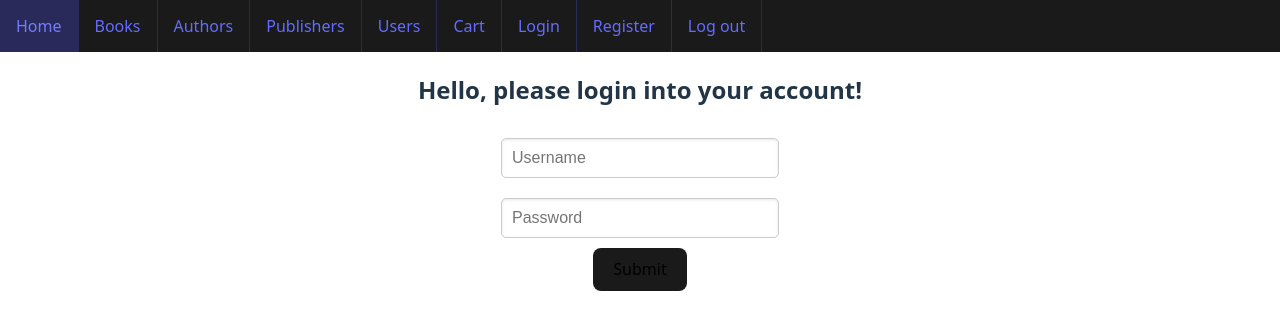
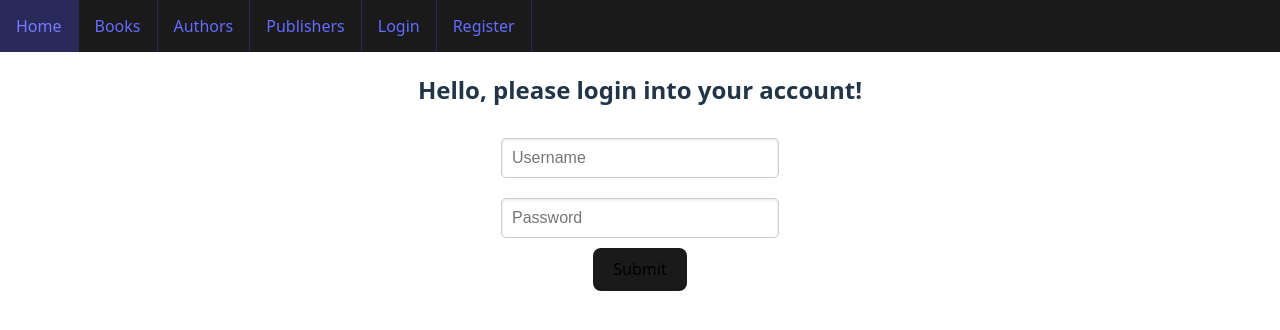
Before and after one commit to l7aur/Library-Management-System, a React (Vite) app in the folder frontend/: page /login in a window 1280 px wide. Shown: the top 330 px of the page. Built offline with nearby package versions, Linux system fonts and the light colour scheme.

Commit message:
nontrivial workflow

```diff
--- a/frontend/src/components/MyNavbar.tsx
+++ b/frontend/src/components/MyNavbar.tsx
@@ -5,8 +5,8 @@ import {
 import "./MyNavbar.css"
 import {useAuth} from "../config/globalState.tsx";
 
-const MyNavbar = () => {
-    const {logout} = useAuth();
+function MyNavbar () {
+    const {isAuthenticated, user, logout} = useAuth();
 
     return (
         <ul className="my_navbar_container">
@@ -22,21 +22,31 @@ const MyNavbar = () => {
             <li>
                 <a href={PUBLISHERS_PATH}>Publishers</a>
             </li>
+            {(isAuthenticated && user != null && user.role == "ADMIN") &&
                 <li>
                     <a href={APP_USERS_PATH}>Users</a>
                 </li>
+            }
+            {isAuthenticated && user != null && user.role != "ADMIN" &&
                 <li>
                     <a href={CART_PATH}>Cart</a>
                 </li>
+            }
+            {(!isAuthenticated) &&
                 <li>
                     <a href={LOGIN_PATH}>Login</a>
                 </li>
+            }
+            {(!isAuthenticated) &&
                 <li>
                     <a href={REGISTER_PATH}>Register</a>
                 </li>
+            }
+            {(isAuthenticated) &&
                 <li>
                     <a onClick={logout}>Log out</a>
                 </li>
+            }
         </ul>
     );
 }
--- a/frontend/src/components/UsernameRoleSearchBar.tsx
+++ b/frontend/src/components/UsernameRoleSearchBar.tsx
@@ -15,17 +15,14 @@ function UsernameRoleSearchBar({ onSearch } : UsernameRoleSearchBarProps) {
     const handleUsernameChange = (event: React.ChangeEvent<HTMLInputElement>) => {
         setUsername(event.target.value);
     };
-
-    const handleRoleChange = (event: React.ChangeEvent<HTMLSelectElement>) => {
-        setRole(event.target.value);
-    };
-
     const handleFirstNameChange = (event: React.ChangeEvent<HTMLInputElement>) => {
         setFirstName(event.target.value);
     };
-
     const handleLastNameChange = (event: React.ChangeEvent<HTMLInputElement>) => {
         setLastName(event.target.value);
+    };
+    const handleRoleChange = (event: React.ChangeEvent<HTMLSelectElement>) => {
+        setRole(event.target.value);
     };
 
     const handleSearchClick = () => {
```
Lines whose indentation alone changed are shown as unchanged.
